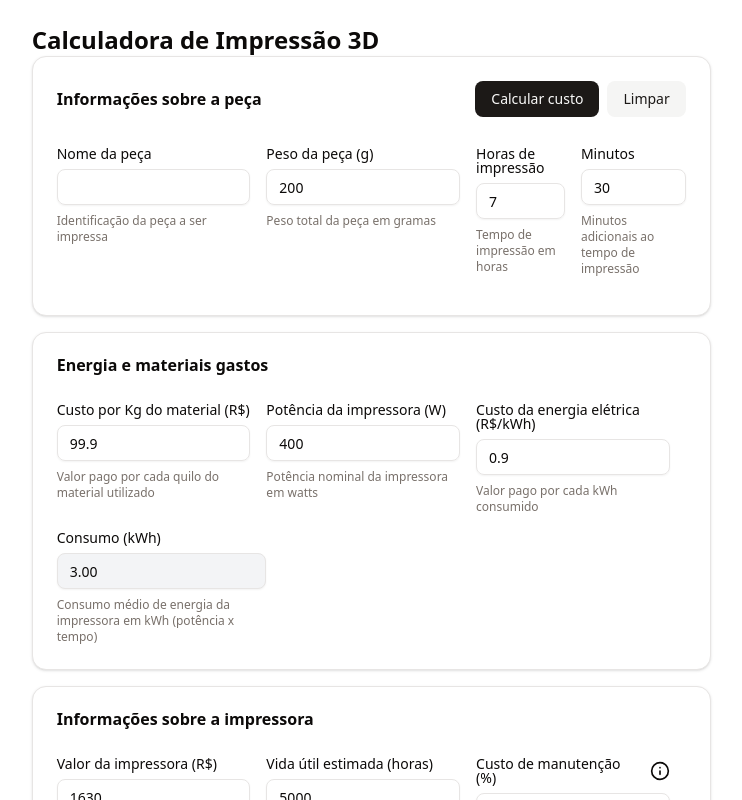
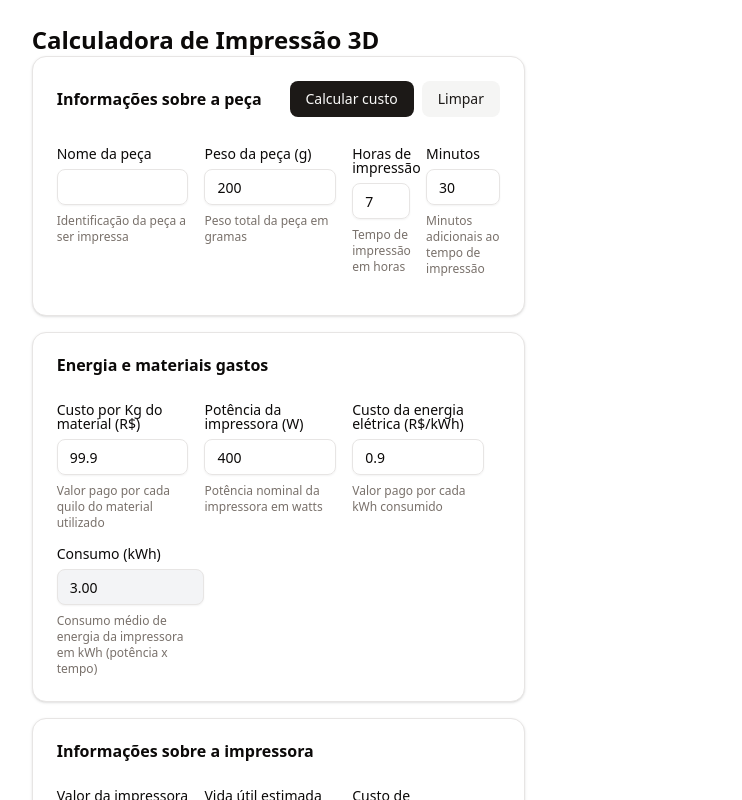
Before and after one commit to TIAGOLL/calculadora-custos-impressao-3D, a React (Vite) app: page / in a window 1280 px wide. Shown: the top 800 px of the page, without its empty margins (99-841 px from the left). Built offline with nearby package versions, Linux system fonts and the light colour scheme.

Commit message:
add the ads

```diff
--- a/src/App.tsx
+++ b/src/App.tsx
@@ -185,8 +185,8 @@ export default function App() {
     });
   }
   return (
-    <div className="w-full mx-auto p-6 grid-cols-3 grid space-x-4 md:max-w-10/12">
-      <div className="col-span-2">
+    <div className="w-full mx-auto p-6 grid-cols-8 grid space-x-4 md:max-w-10/12">
+      <div className="col-span-4">
         <h1 className="text-2xl font-bold">Calculadora de Impressão 3D</h1>
         <form
           onSubmit={handleSubmit(calcular)}
@@ -539,7 +539,7 @@ export default function App() {
         </form>
       </div>
       {resultado && (
-        <Card className="w-full h-auto overflow-y-auto">
+        <Card className="w-full h-auto overflow-y-auto col-span-2">
           <CardTitle>Resultados</CardTitle>
           <CardContent className="p-4 font-bold text-green-700 grid grid-cols-2 space-x-4 space-y-4">
             <div className="text-center p-4 bg-muted rounded-lg">
@@ -635,6 +635,21 @@ export default function App() {
           </CardContent>
         </Card>
       )}
+
+      <div>
+        <script
+          async
+          src="https://pagead2.googlesyndication.com/pagead/js/adsbygoogle.js?client=ca-pub-3710342257752153"
+        ></script>
+        <ins
+          class="adsbygoogle"
+          data-ad-client="ca-pub-3710342257752153"
+          data-ad-slot="5190820686"
+          data-ad-format="auto"
+          data-full-width-responsive="true"
+        ></ins>
+        <script>(adsbygoogle = window.adsbygoogle || []).push({});</script>
+      </div>
     </div>
   );
 }
```
